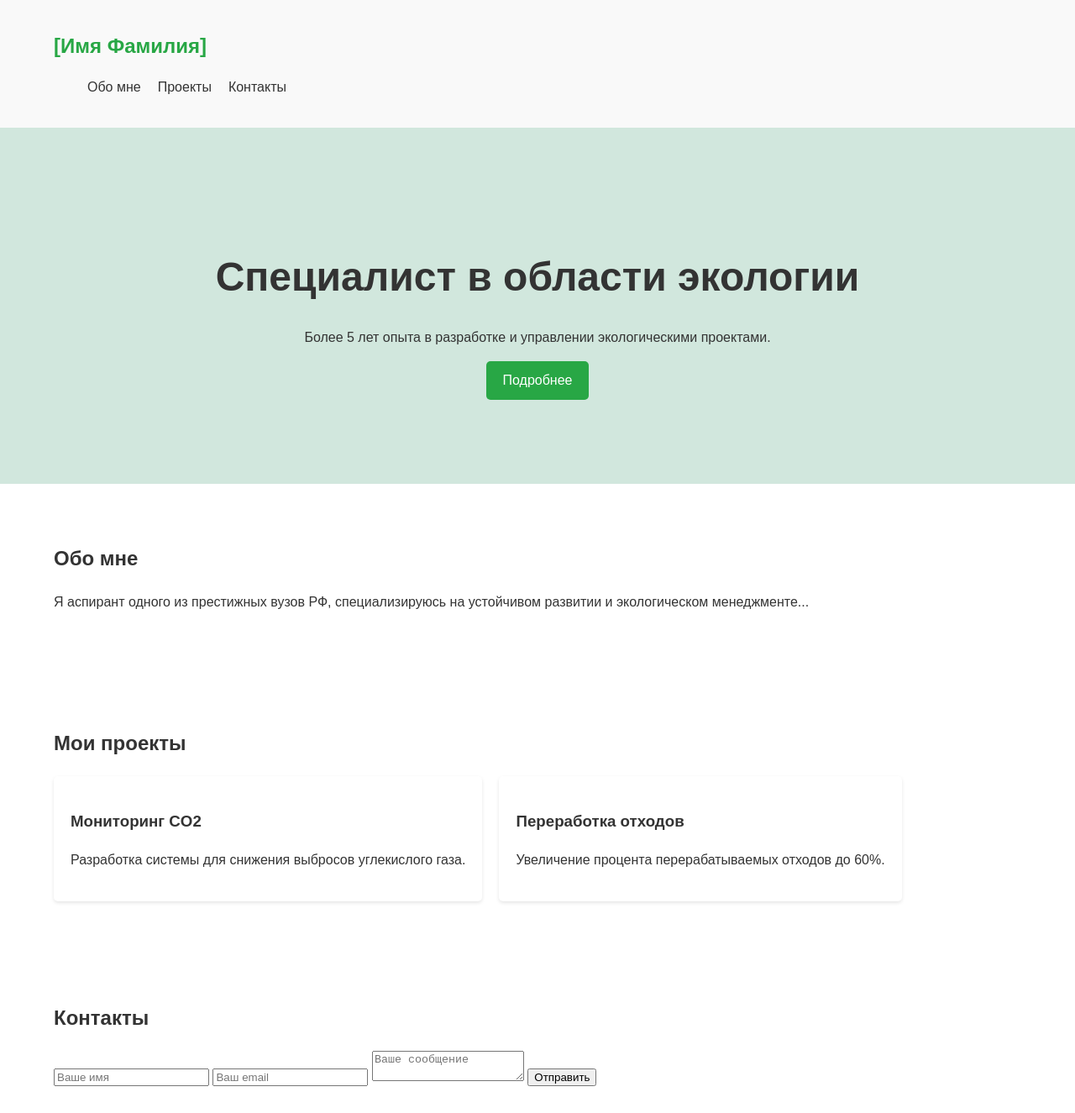
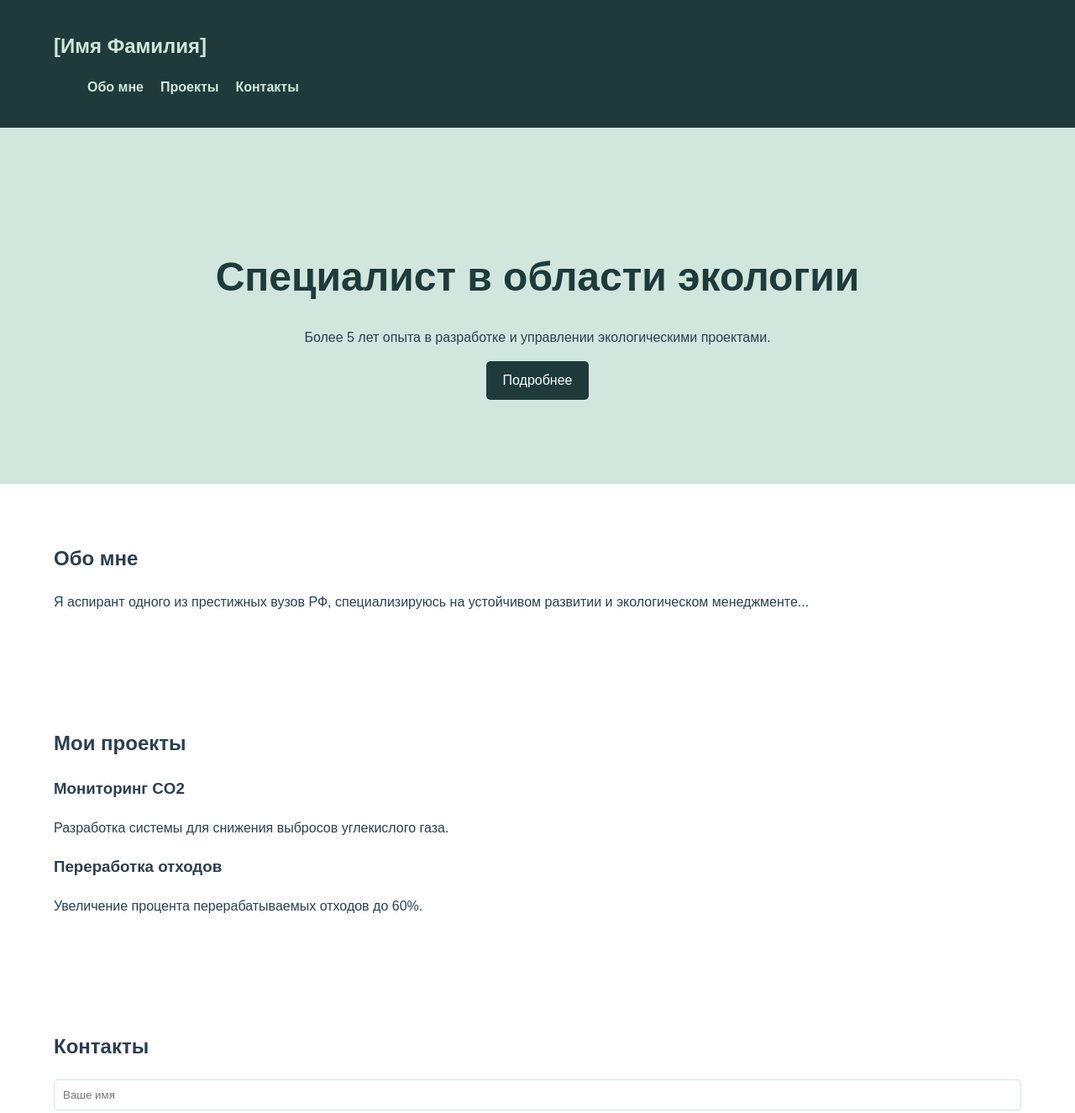
Before and after one commit to LeonidULA/YugayLA, a plain HTML site: page index.html in a window 1280 px wide. Shown: the top 1325 px of the page at 84% size. Drawn offline with Linux system fonts and the light colour scheme.

Commit message:
Update style.css

```diff
--- a/style.css
+++ b/style.css
@@ -1,10 +1,11 @@
 /* Общие стили */
 body {
-    font-family: Arial, sans-serif;
+    font-family: 'Montserrat', sans-serif;
     margin: 0;
     padding: 0;
     line-height: 1.6;
-    color: #333;
+    color: #2C3E50;
+    background-color: #F4F4F4;
 }
 
 .container {
@@ -14,7 +15,7 @@ body {
 }
 
 header {
-    background-color: #f9f9f9;
+    background-color: #1E3A3A;
     padding: 20px 0;
     display: flex;
     justify-content: space-between;
@@ -23,7 +24,8 @@ header {
 
 .logo {
     font-size: 24px;
-    color: #28a745;
+    color: #D1E7DD;
+    font-weight: bold;
 }
 
 .menu {
@@ -34,11 +36,12 @@ header {
 
 .menu a {
     text-decoration: none;
-    color: #333;
+    color: #D1E7DD;
+    font-weight: bold;
 }
 
 .main-section {
-    background-color: #d1e7dd;
+    background-color: #D1E7DD;
     text-align: center;
     padding: 100px 0;
 }
@@ -46,12 +49,13 @@ header {
 .main-section h2 {
     font-size: 48px;
     margin-bottom: 20px;
+    color: #1E3A3A;
 }
 
 .btn {
     display: inline-block;
     padding: 10px 20px;
-    background-color: #28a745;
+    background-color: #1E3A3A;
     color: white;
     text-decoration: none;
     border-radius: 5px;
@@ -59,22 +63,74 @@ header {
 
 .about-section, .projects-section, .contacts-section {
     padding: 50px 0;
+    background-color: white;
 }
 
-.project-cards {
+.split-layout {
     display: flex;
+    gap: 40px;
+    align-items: center;
+}
+
+.text-block {
+    flex: 1;
+}
+
+.image-block img {
+    max-width: 100%;
+    height: auto;
+    border-radius: 10px;
+}
+
+.project-grid {
+    display: grid;
+    grid-template-columns: repeat(auto-fit, minmax(300px, 1fr));
     gap: 20px;
 }
 
-.card {
-    background-color: #fff;
+.project-card {
+    background-color: #F4F4F4;
     padding: 20px;
+    border-radius: 10px;
+    box-shadow: 0 2px 4px rgba(0, 0, 0, 0.1);
+    text-align: center;
+}
+
+.project-card h3 {
+    font-size: 24px;
+    color: #1E3A3A;
+}
+
+.contacts-section form {
+    display: flex;
+    flex-direction: column;
+    gap: 10px;
+}
+
+.contacts-section input, .contacts-section textarea {
+    padding: 10px;
+    border: 1px solid #D1E7DD;
     border-radius: 5px;
-    box-shadow: 0 2px 4px rgba(0, 0, 0, 0.1);
+}
+
+.contacts-section button {
+    padding: 10px;
+    background-color: #1E3A3A;
+    color: white;
+    border: none;
+    border-radius: 5px;
+    cursor: pointer;
 }
 
 footer {
-    background-color: #f9f9f9;
+    background-color: #1E3A3A;
     text-align: center;
     padding: 20px 0;
+    color: #D1E7DD;
 }
+
+.social-links a {
+    color: #D1E7DD;
+    margin: 0 10px;
+    text-decoration: none;
+}
```
